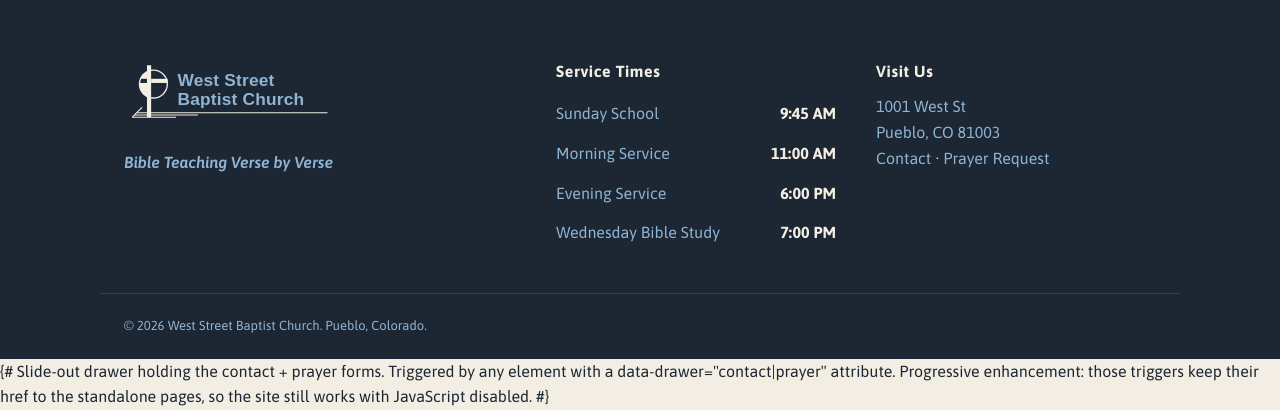
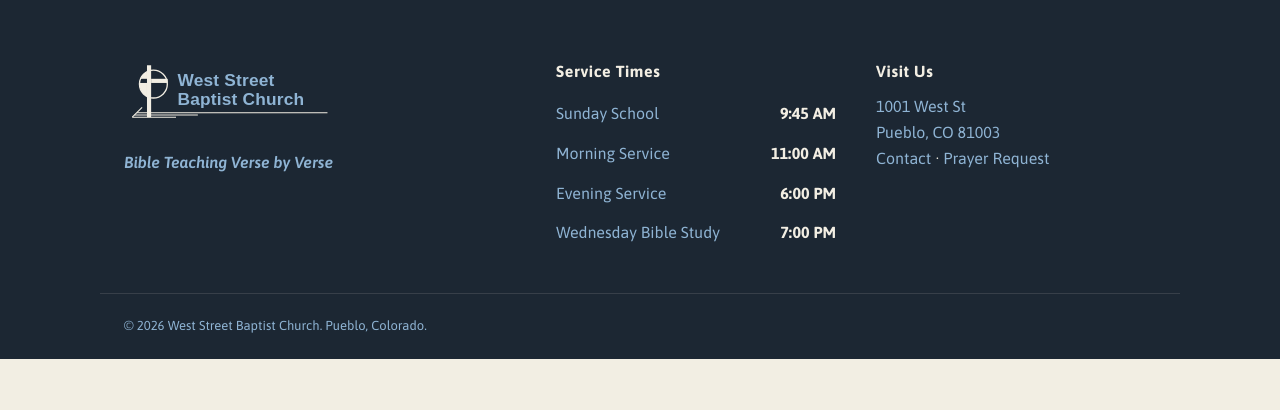
Before and after one commit to kyle799/west-street-baptist, a Django app: page /about/ in a window 1280 px wide. Shown: the part 1127-1537 px from the top of the page. After the commit the page ends 1486 px from the top, so only its background shows below. Run offline with Django 5.2, Linux system fonts and the light colour scheme.

Commit message:
fixing templates and also the pipeline

```diff
--- a/docker-compose.prod.yml
+++ b/docker-compose.prod.yml
@@ -75,7 +75,11 @@
     volumes:
       - ./nginx/${NGINX_PROFILE:-conf.d.cloudflare}:/etc/nginx/conf.d:ro
       - ./nginx/snippets:/etc/nginx/snippets:ro
-      - ./nginx/active-upstream.conf:/etc/nginx/active-upstream.conf:ro
+      # Mount the *directory*, not the file: deploy-swap.sh rewrites the
+      # upstream with `sed -i`, which swaps the inode. A single-file bind mount
+      # pins the original inode and never sees the change; a directory mount
+      # resolves the filename on each open, so reloads pick up the new color.
+      - ./nginx/upstream:/etc/nginx/upstream:ro
     restart: unless-stopped
     depends_on:
       - bible
--- a/website/templates/website/_drawer.html
+++ b/website/templates/website/_drawer.html
@@ -1,8 +1,10 @@
 {% load static %}
-{# Slide-out drawer holding the contact + prayer forms. Triggered by any
-   element with a data-drawer="contact|prayer" attribute. Progressive
-   enhancement: those triggers keep their href to the standalone pages, so
-   the site still works with JavaScript disabled. #}
+{% comment %}
+Slide-out drawer holding the contact + prayer forms. Triggered by any
+element with a data-drawer="contact|prayer" attribute. Progressive
+enhancement: those triggers keep their href to the standalone pages, so
+the site still works with JavaScript disabled.
+{% endcomment %}
 <div class="drawer" id="form-drawer" aria-hidden="true">
   <div class="drawer-overlay" data-drawer-close></div>
   <aside class="drawer-panel" role="dialog" aria-modal="true" aria-labelledby="drawer-heading" tabindex="-1">
```
Also changed, not shown: 6 other files.
